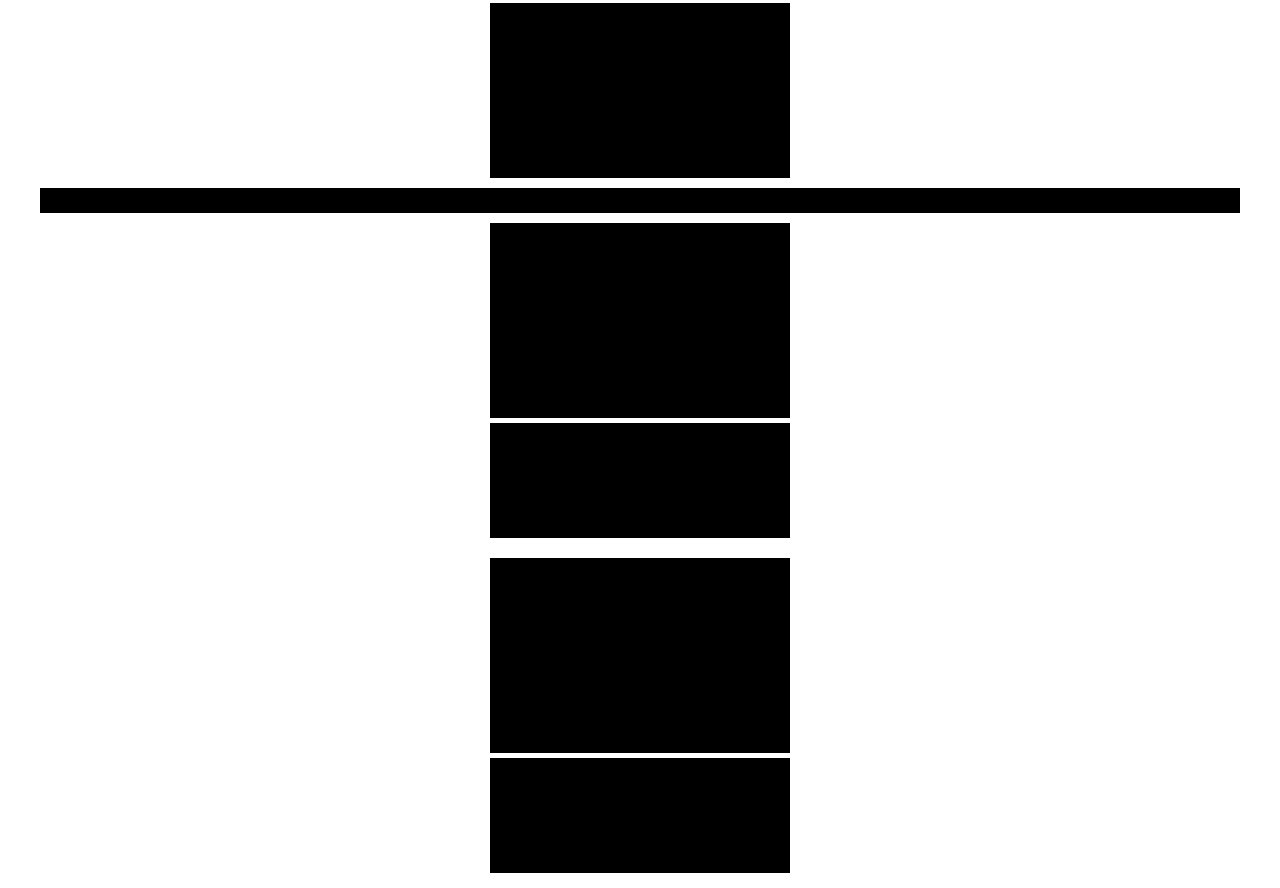
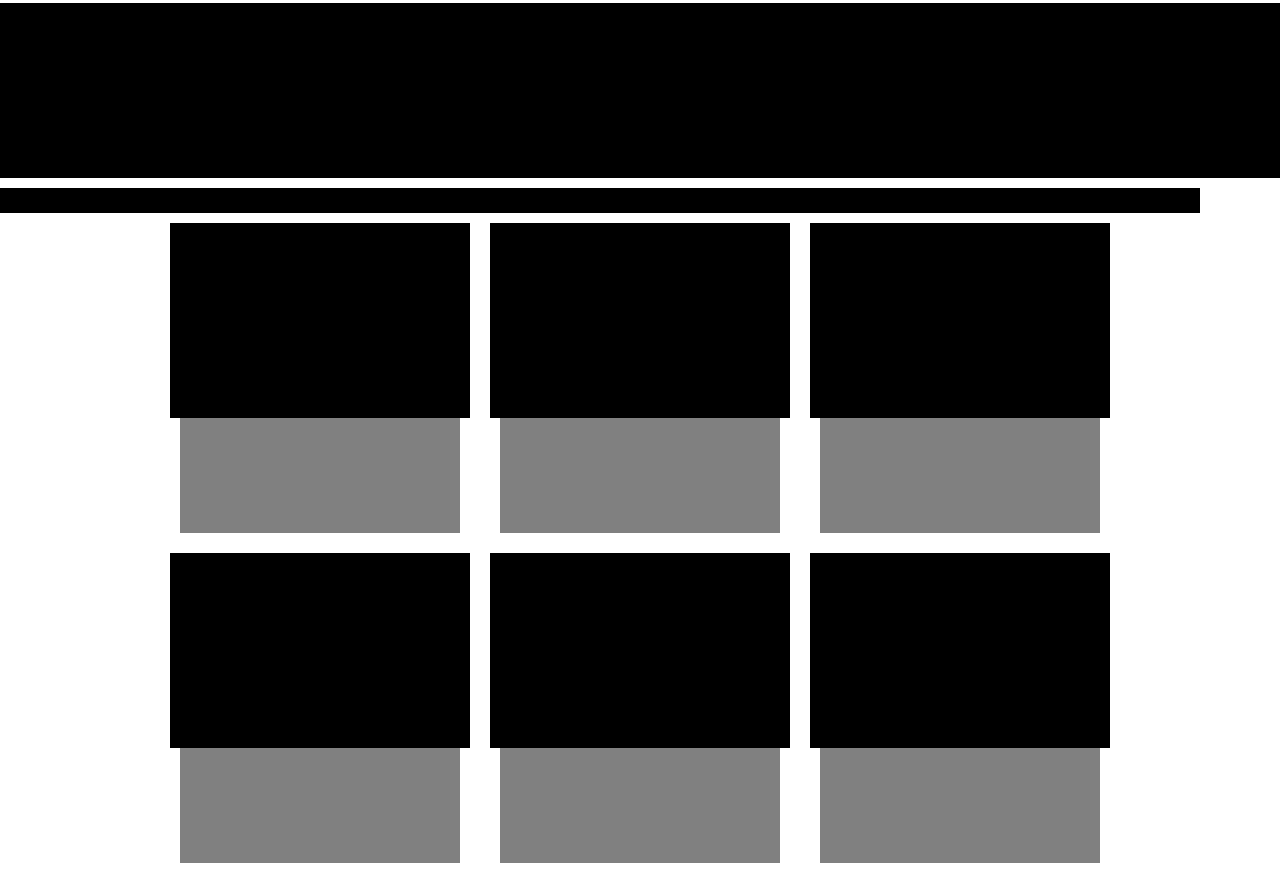
Before and after one commit to akennedy61891/kennedy_macdonald_1056_project5, a plain HTML site: page index.html in a window 1280 px wide. Shown: the part 472-1360 px from the top of the page. Drawn offline with Linux system fonts and the light colour scheme.

Commit message:
products rows

```diff
--- a/css/main.css
+++ b/css/main.css
@@ -1,4 +1,3 @@
-
 @charset "utf-8";
 /* CSS Document */
 
@@ -29,13 +28,10 @@ img {
   -ms-interpolation-mode: bicubic;
 }
 
-
-
-#siteContainer
-{
-	max-width: 1200px;
+#siteContainer {
 	margin: 0 auto;
 }
+
 
 #hamMenu
 {
@@ -74,31 +70,52 @@ img {
 	margin-bottom: 10px;
 }
 
-#smallCon
+#prodCon
 {
-	max-width: 300px;
+	max-width: 1200px;
 	margin: 0 auto;
+	display: flex;
+	justify-content: center;
+	flex-direction: column;
 }
+
 #meeting
 {
 	background-color: black;
-	height: 175.24px;
+	height: 175px;
 	margin-bottom: 10px;
 }
 
+.prod {
+	margin-left: 10px;
+	margin-right: 10px;
+}
 
-
-#prod
+.prodImg
 {
+	width: 300px;
 	height: 195px;
 	background-color: black;
-	margin-bottom: 5px;
-	margin-top: 5px;
+	margin: 0 auto;
 }
 
-#prodText
+.prodText
 {
+	background-color: grey;
+	width: 280px;
 	height: 115px;
-	background-color: black;
+	margin: 0 auto;
 	margin-bottom: 20px;
 }
+
+#products {
+	width: 100%;
+	padding: 10px;
+}
+
+@media screen and (min-width: 660px) {
+	#prodCon {
+		flex-wrap: wrap;
+		flex-direction: row;
+	}
+}
--- a/index.html
+++ b/index.html
@@ -13,18 +13,40 @@
 	<div id="logo"></div>
 	<div id="welcome"></div>
 <section id="smallCon">
-<div id="meeting"></div>
+	<div id="meeting"></div>
 </section>
 <div id="prodBanner"></div>
-<section id="smallCon">
+<section id="prodCon">
 	<h2 class="hidden">Products Section</h2>
-	<div class="products">
-		<div id="prod"></div><div id="prodText"></div>
-		<div id="prod"></div><div id="prodText"></div>
-		<div id="prod"></div><div id="prodText"></div>
-		<div id="prod"></div><div id="prodText"></div>
-		<div id="prod"></div><div id="prodText"></div>
-		<div id="prod"></div><div id="prodText"></div>
+
+	<div class="prod">
+		<div class="prodImg"></div>
+			<div class="prodText"></div>
+	</div>
+
+	<div class="prod">
+		<div class="prodImg"></div>
+			<div class="prodText"></div>
+	</div>
+
+	<div class="prod">
+		<div class="prodImg"></div>
+			<div class="prodText"></div>
+	</div>
+
+	<div class="prod">
+		<div class="prodImg"></div>
+			<div class="prodText"></div>
+	</div>
+
+	<div class="prod">
+		<div class="prodImg"></div>
+			<div class="prodText"></div>
+	</div>
+
+	<div class="prod">
+		<div class="prodImg"></div>
+			<div class="prodText"></div>
 	</div>
 </section>
 
@@ -49,3 +71,25 @@
 	<script src="js/main.js"></script>
 </body>
 </html>
+
+
+
+
+
+
+
+
+
+
+
+
+
+
+
+
+
+	</div>
+	<!-- load js at bottom, so DOM gets built! -->
+	<script src="js/main.js"></script>
+</body>
+</html>
```
